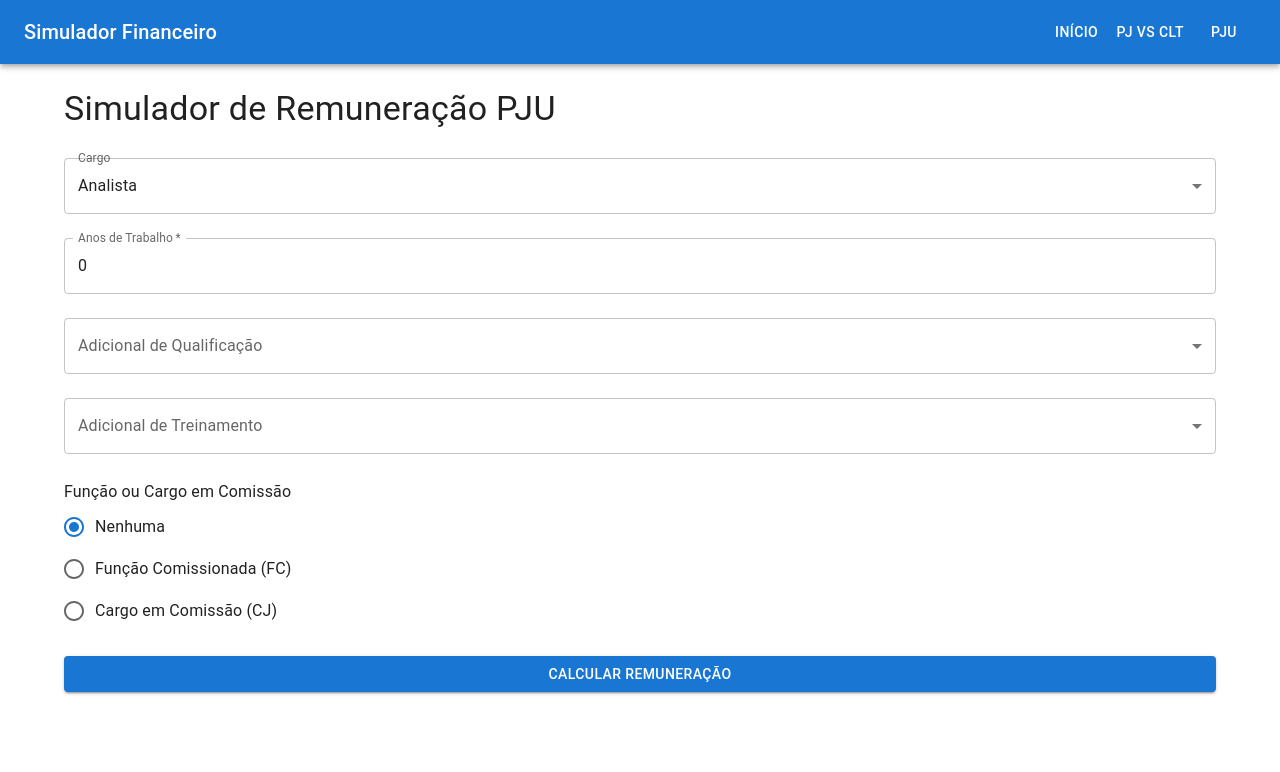
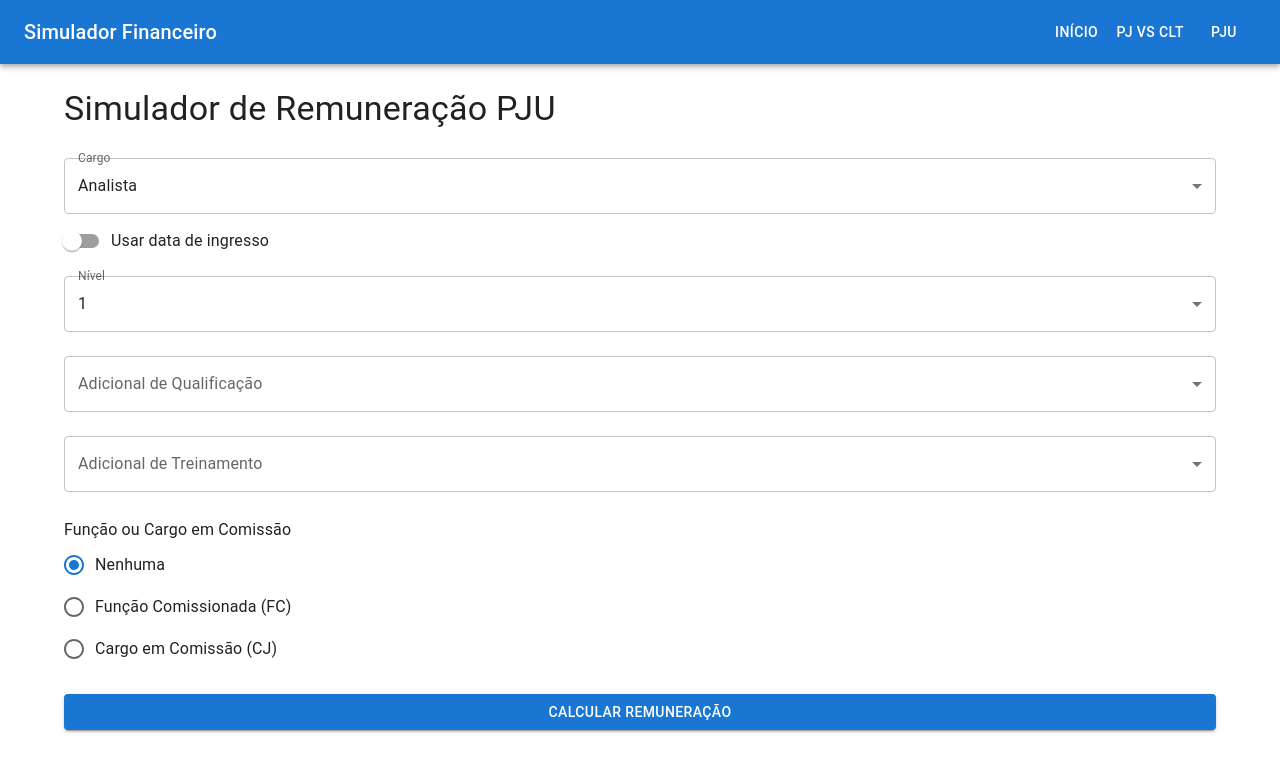
Before and after one commit to ealexbarros/react-projects, a React (Create React App) app: page /pju in a window 1280 px wide. Shown: the top 772 px of the page. Built offline with nearby package versions, Linux system fonts and the light colour scheme.

Commit message:
Update PJUSimulator.js
melhorias nos calculos

```diff
--- a/src/components/PJUSimulator.js
+++ b/src/components/PJUSimulator.js
@@ -10,13 +10,16 @@ import {
   Box,
   RadioGroup,
   Radio,
-  FormControlLabel
+  FormControlLabel,
+  Switch
 } from '@mui/material';
 
 const PJUSalarySimulator = () => {
   const [formData, setFormData] = useState({
     cargo: 'analista',
-    anosTrabalho: 0,
+    nivelOuData: 'nivel',
+    nivel: 1,
+    dataIngresso: '',
     adicionalQualificacao: '',
     adicionalTreinamento: '',
     comissao: 'nenhuma',
@@ -32,7 +35,6 @@ const PJUSalarySimulator = () => {
       [name]: value
     }));
 
-    // Reset comissaoTipo if comissao changes
     if (name === 'comissao') {
       setFormData(prevData => ({
         ...prevData,
@@ -79,9 +81,33 @@ const PJUSalarySimulator = () => {
     { nivel: 1, base: 3554.02, gaj: 4975.63 },
   ];
 
+  const fcValues = {
+    'FC-06': 3452.10,
+    'FC-05': 2508.30,
+    'FC-04': 2179.66,
+    'FC-03': 1549.52,
+    'FC-02': 1331.52,
+    'FC-01': 1145.14,
+  };
+
+  const cjValues = {
+    'CJ-04': 10668.61,
+    'CJ-03': 9450.62,
+    'CJ-02': 8313.37,
+    'CJ-01': 6731.35,
+  };
+
   const calculateSalary = (data) => {
     const salaryTable = data.cargo === 'analista' ? analistaSalaryTable : tecnicoSalaryTable;
-    const nivel = Math.min(Math.max(data.anosTrabalho, 1), 13);
+    let nivel;
+
+    if (data.nivelOuData === 'nivel') {
+      nivel = parseInt(data.nivel);
+    } else {
+      const yearsSinceJoining = new Date().getFullYear() - new Date(data.dataIngresso).getFullYear();
+      nivel = Math.min(Math.max(yearsSinceJoining + 1, 1), 13);
+    }
+
     const { base, gaj } = salaryTable.find(item => item.nivel === nivel);
 
     let totalSalary = base + gaj;
@@ -101,9 +127,14 @@ const PJUSalarySimulator = () => {
       totalSalary += base * (parseInt(data.adicionalTreinamento) / 100);
     }
 
-    // Aqui você pode adicionar a lógica para FC e CJ quando tiver os valores específicos
+    // FC e CJ
+    if (data.comissao === 'fc' && data.comissaoTipo) {
+      totalSalary += fcValues[data.comissaoTipo];
+    } else if (data.comissao === 'cj' && data.comissaoTipo) {
+      totalSalary += cjValues[data.comissaoTipo];
+    }
 
-    return totalSalary;
+    return { totalSalary, nivel, base, gaj };
   };
 
   return (
@@ -125,16 +156,43 @@ const PJUSalarySimulator = () => {
         </Select>
       </FormControl>
 
-      <TextField
-        fullWidth
-        margin="normal"
-        label="Anos de Trabalho"
-        name="anosTrabalho"
-        type="number"
-        value={formData.anosTrabalho}
-        onChange={handleInputChange}
-        required
+      <FormControlLabel
+        control={
+          <Switch
+            checked={formData.nivelOuData === 'data'}
+            onChange={(e) => setFormData(prev => ({ ...prev, nivelOuData: e.target.checked ? 'data' : 'nivel' }))}
+          />
+        }
+        label="Usar data de ingresso"
       />
+
+      {formData.nivelOuData === 'nivel' ? (
+        <FormControl fullWidth margin="normal">
+          <InputLabel>Nível</InputLabel>
+          <Select
+            name="nivel"
+            value={formData.nivel}
+            onChange={handleInputChange}
+            required
+          >
+            {[...Array(13)].map((_, i) => (
+              <MenuItem key={i+1} value={i+1}>{i+1}</MenuItem>
+            ))}
+          </Select>
+        </FormControl>
+      ) : (
+        <TextField
+          fullWidth
+          margin="normal"
+          label="Data de Ingresso"
+          type="date"
+          name="dataIngresso"
+          value={formData.dataIngresso}
+          onChange={handleInputChange}
+          InputLabelProps={{ shrink: true }}
+          required
+        />
+      )}
 
       <FormControl fullWidth margin="normal">
         <InputLabel>Adicional de Qualificação</InputLabel>
@@ -186,12 +244,9 @@ const PJUSalarySimulator = () => {
             onChange={handleInputChange}
             required
           >
-            <MenuItem value="FC-01">FC-01</MenuItem>
-            <MenuItem value="FC-02">FC-02</MenuItem>
-            <MenuItem value="FC-03">FC-03</MenuItem>
-            <MenuItem value="FC-04">FC-04</MenuItem>
-            <MenuItem value="FC-05">FC-05</MenuItem>
-            <MenuItem value="FC-06">FC-06</MenuItem>
+            {Object.keys(fcValues).map((fc) => (
+              <MenuItem key={fc} value={fc}>{fc}</MenuItem>
+            ))}
           </Select>
         </FormControl>
       )}
@@ -205,10 +260,9 @@ const PJUSalarySimulator = () => {
             onChange={handleInputChange}
             required
           >
-            <MenuItem value="CJ-01">CJ-01</MenuItem>
-            <MenuItem value="CJ-02">CJ-02</MenuItem>
-            <MenuItem value="CJ-03">CJ-03</MenuItem>
-            <MenuItem value="CJ-04">CJ-04</MenuItem>
+            {Object.keys(cjValues).map((cj) => (
+              <MenuItem key={cj} value={cj}>{cj}</MenuItem>
+            ))}
           </Select>
         </FormControl>
       )}
@@ -220,7 +274,10 @@ const PJUSalarySimulator = () => {
       {result && (
         <Box sx={{ mt: 3 }}>
           <Typography variant="h6">Resultado da Simulação:</Typography>
-          <Typography>Remuneração Total: R$ {result.toFixed(2)}</Typography>
+          <Typography>Nível: {result.nivel}</Typography>
+          <Typography>Salário Base: R$ {result.base.toFixed(2)}</Typography>
+          <Typography>GAJ: R$ {result.gaj.toFixed(2)}</Typography>
+          <Typography>Remuneração Total: R$ {result.totalSalary.toFixed(2)}</Typography>
         </Box>
       )}
     </Box>
```
